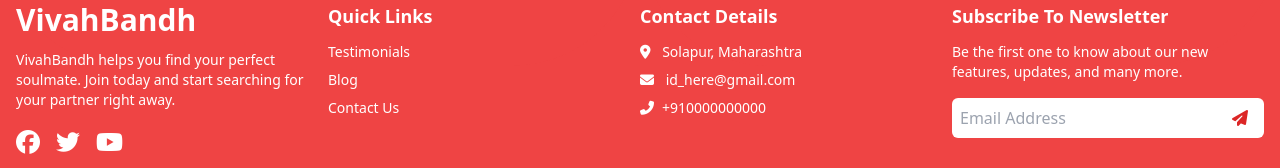
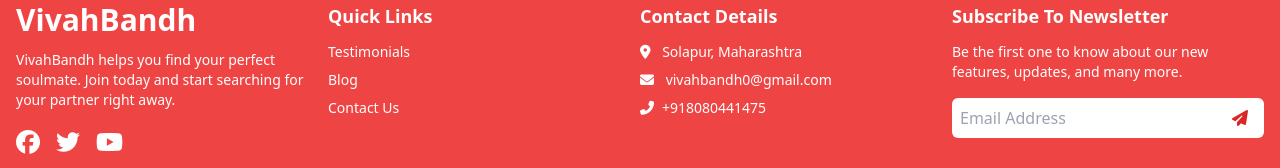
Before and after one commit to shwetasugure/VivahBandh, a React (Create React App) app: page / in a window 1280 px wide. Shown: the part 4630-4798 px from the top of the page. Built offline with nearby package versions, Linux system fonts and the light colour scheme.

Commit message:
Navbar adjusted, Google form added

```diff
--- a/src/App.js
+++ b/src/App.js
@@ -48,7 +48,7 @@
           {/* Register Button */}
           <div className="hidden md:block">
             <a
-              href="/register"
+              href="https://forms.gle/fyaYY23Sg5N4yWR38"
               className="bg-maroon-600 font-bold text-white px-4 py-2 rounded-full hover:bg-pink-500 transition duration-300 w-auto"
             >
               Register
@@ -59,7 +59,7 @@
           <div className="md:hidden">
             <button
               onClick={() => setIsOpen(!isOpen)}
-              className="text-white focus:outline-none"
+              className="text-white focus:outline-none mr-3"
             >
               <svg
                 className="h-6 w-6 fill-current"
@@ -618,8 +618,8 @@
         <h3 className="text-lg font-semibold mb-3">Contact Details</h3>
         <ul className="text-sm space-y-2">
           <li><i className="fas fa-map-marker-alt mr-2"></i> Solapur, Maharashtra</li>
-          <li><i className="fas fa-envelope mr-2"></i> id_here@gmail.com</li>
-          <li><i className="fas fa-phone-alt mr-2"></i>+910000000000</li>
+          <li><i className="fas fa-envelope mr-2"></i> vivahbandh0@gmail.com</li>
+          <li><i className="fas fa-phone-alt mr-2"></i>+918080441475</li>
         </ul>
       </div>
 
```
